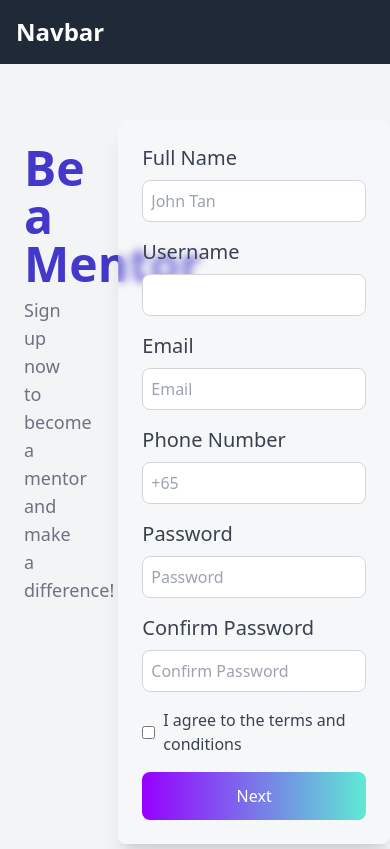
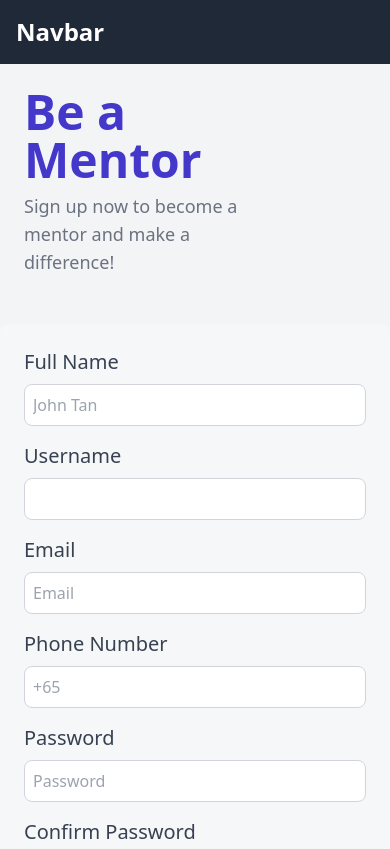
Before and after one commit to Yanting14/WADII-Project, a website with bundled scripts: page mentorSignUp.html in a window 390 px wide. Shown: the top 849 px of the page. Built offline with nearby package versions, Linux system fonts and the light colour scheme.

Commit message:
refined styling

```diff
--- a/mentorCards.js
+++ b/mentorCards.js
@@ -40,6 +40,7 @@ const MentorList = {
     created() {
         this.fetchMentors();
     },
+
     template: `
         <div class = "grid grid-cols-1 md:grid-cols-3 gap-6">
             <div v-for  = "mentor in mentors"
--- a/mentorSignUp.html
+++ b/mentorSignUp.html
@@ -38,7 +38,7 @@
 
 <body class="bg-gray-100 font-sans leading-normal tracking-normal">
     <!-- Navbar -->
-    <nav class="bg-gray-800 p-4 mb-6">
+    <nav class="bg-gray-800 p-4 md:mb-6">
         <div class="container mx-auto flex justify-between items-center">
             <a href="#" class="text-white text-2xl font-bold">Navbar</a>
             <div class="hidden md:flex space-x-4">
@@ -51,13 +51,13 @@
     </nav>
 
     <!-- Main Container -->
-    <div class="container mx-auto py-8">
+    <div class="container mx-auto md:py-8 ">
         <!-- Two Column Layout -->
-        <div class="grid grid-cols-7 gap-6">
+        <div class="grid grid-cols-1 md:grid-cols-7 gap-6">
             <!-- Description Card -->
-            <div class="rounded-lg p-6 max-w-prose col-span-2">
+            <div class="rounded-lg p-6 max-w-prose md:col-span-2 ">
                 <h1 class="text-5xl font-bold text-indigo-700 mb-2">Be a Mentor</h1>
-                <p class="text-gray-500 mb-4 text-lg">Sign up now to become a mentor and make a difference!</p>
+                <p class="text-gray-500 md:mb-4 text-lg">Sign up now to become a mentor and make a difference!</p>
             </div>
 
             <!-- Sign-up Form Card -->
```
Also changed, not shown: mentorCards.html (+1 -1 lines), mentorCredentials.html (+4 -4 lines).
